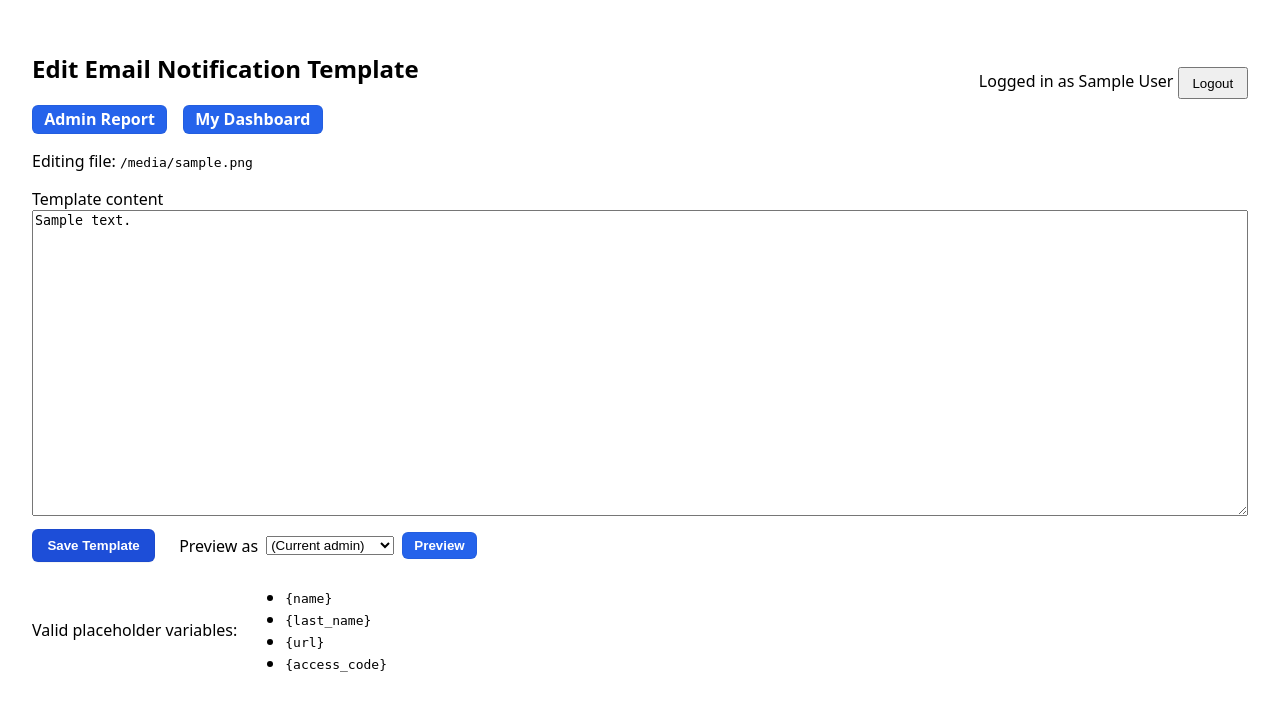
After one commit to jcarter62/survey1728, a FastAPI app: template templates/admin/email_editor.html in a window 1280 px wide. The commit adds this page. Shown: the top 711 px of the page. Run offline with FastAPI, Linux system fonts and the light colour scheme; the template is opened without the code that fills it: most values are stand-ins (such as "Sample title", 1, 10 or a date in 2020).

Commit message:
Allow admin to edit email text tamplate.

```diff
--- /dev/null
+++ b/templates/admin/email_editor.html
@@ -0,0 +1,84 @@
+<!doctype html>
+<html lang="en">
+<head>
+  <meta name="viewport" content="width=device-width, initial-scale=1">
+  <title>Edit Email Template</title>
+  <link rel="stylesheet" href="/static/styles.css" />
+</head>
+<body>
+  <div class="topbar">
+    <div>
+      <h2>Edit Email Notification Template</h2>
+      <div class="top-links">
+        <a href="/admin/report" class="btn-primary">Admin Report</a>
+        <a href="/dashboard" class="btn-primary">My Dashboard</a>
+      </div>
+    </div>
+    <div>
+      Logged in as {{ member.first_name }} {{ member.last_name }}
+      <form method="post" action="/logout" style="display:inline">
+        <button type="submit">Logout</button>
+      </form>
+    </div>
+  </div>
+
+  <p>Editing file: <code>{{ file_path }}</code></p>
+
+  {% if error %}<div class="error">{{ error }}</div>{% endif %}
+  {% if success %}<div class="success">{{ success }}</div>{% endif %}
+
+  <form id="saveForm" method="post" action="/admin/email-template">
+    <label for="content">Template content</label>
+    <textarea id="content" name="content" rows="20" aria-label="email template content" style="width:100%; box-sizing:border-box; font-family:monospace;">{{ content }}</textarea>
+
+    <div style="margin-top:0.5rem; display:flex; gap:0.5rem; align-items:center;">
+      <button type="submit" class="btn-save">Save Template</button>
+
+      <!-- Preview controls -->
+      <label for="preview_member" style="margin-left:1rem;">Preview as</label>
+      <select id="preview_member" name="preview_member">
+        <option value="">(Current admin)</option>
+        {% for m in members %}
+          <option value="{{ m.member_number }}">{{ m.first_name }} {{ m.last_name }} — {{ m.member_number }}</option>
+        {% endfor %}
+      </select>
+
+      <button type="button" id="btnPreview" class="btn-primary">Preview</button>
+
+    </div>
+
+    <div style="margin-top:0.5rem; display:flex; gap:0.5rem; align-items:center;">
+        Valid placeholder variables:
+        <ul>
+        <li><code>{{ '{name}' }}</code></li>
+        <li><code>{{ '{last_name}' }}</code></li>
+        <li><code>{{ '{url}' }}</code></li>
+        <li><code>{{ '{access_code}' }}</code></li>
+        </ul>
+    </div>
+  </form>
+
+  <!-- Hidden form used to POST preview data into a new tab -->
+  <form id="previewForm" method="post" action="/admin/email-preview" target="_blank" style="display:none">
+    <input type="hidden" name="content" id="previewContent" />
+    <input type="hidden" name="preview_member" id="previewMemberVal" />
+  </form>
+
+<script>
+  document.getElementById('btnPreview').addEventListener('click', function() {
+    const content = document.getElementById('content').value || '';
+    const sel = document.getElementById('preview_member');
+    const memberVal = sel ? sel.value : '';
+
+    const previewContent = document.getElementById('previewContent');
+    const previewMemberVal = document.getElementById('previewMemberVal');
+    previewContent.value = content;
+    previewMemberVal.value = memberVal;
+
+    // Submit the hidden form which opens in a new tab
+    document.getElementById('previewForm').submit();
+  });
+</script>
+
+</body>
+</html>
--- a/templates/member/dashboard.html
+++ b/templates/member/dashboard.html
@@ -1,5 +1,5 @@
 <!doctype html>
-<html>
+<html lang="en">
 <head>
   <meta name="viewport" content="width=device-width, initial-scale=1">
   <title>Member Dashboard</title>
@@ -13,6 +13,7 @@
         <a href="/activities" class="btn-primary">Edit my activities</a>
         {% if member.is_admin %}
           <a href="/admin/report" class="btn-primary">Council Report</a>
+          <a href="/admin/email-template" class="btn-primary">Edit Email Template</a>
         {% endif %}
         <a href="/static/fraternal_survey1728_p.pdf" class="btn-primary" target="_blank">KofC 1728 PDF Form</a>
       </div>
```
Also changed, not shown: app/views.py (+88 -0 lines), templates/admin/email_preview.html (added, +36 -0 lines).
